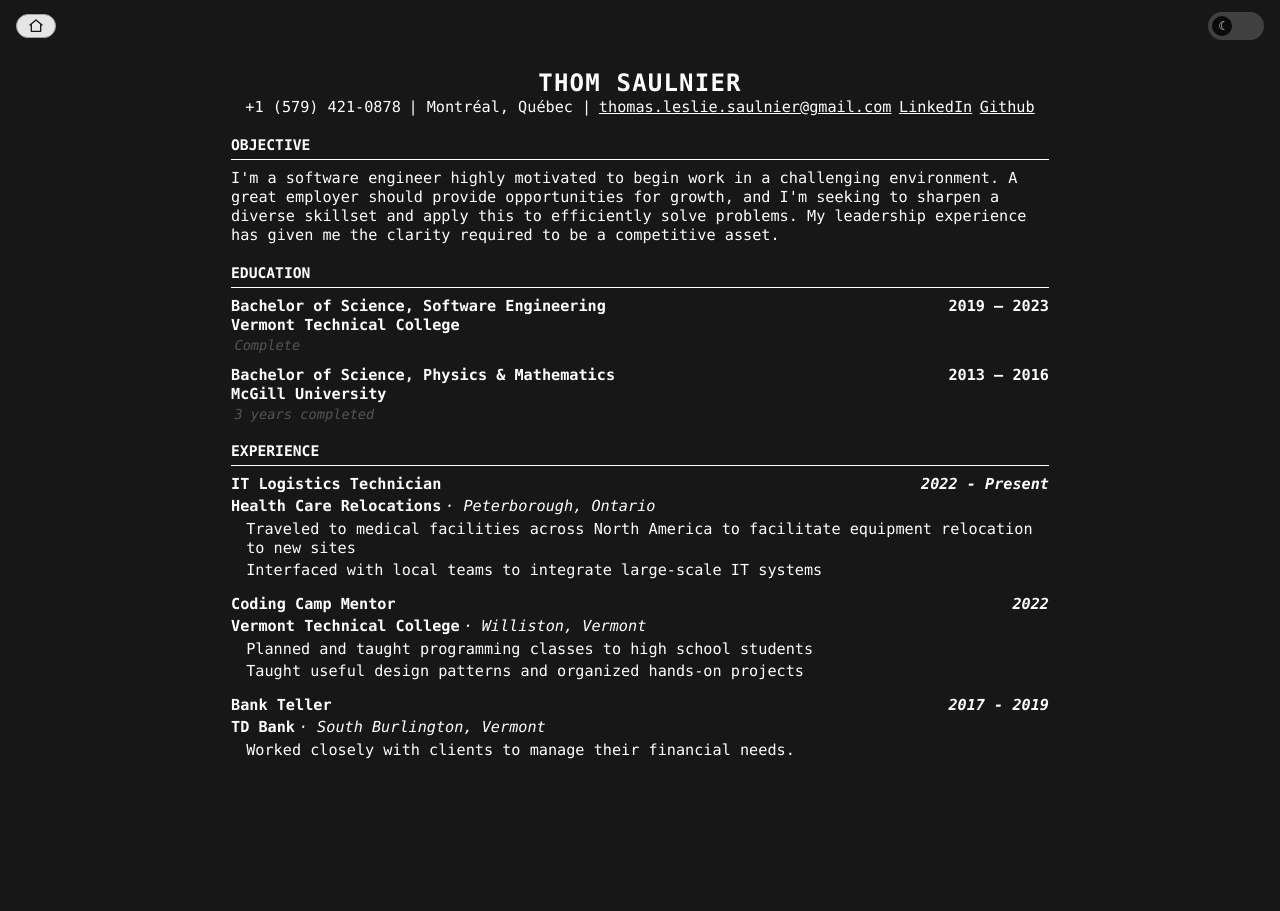
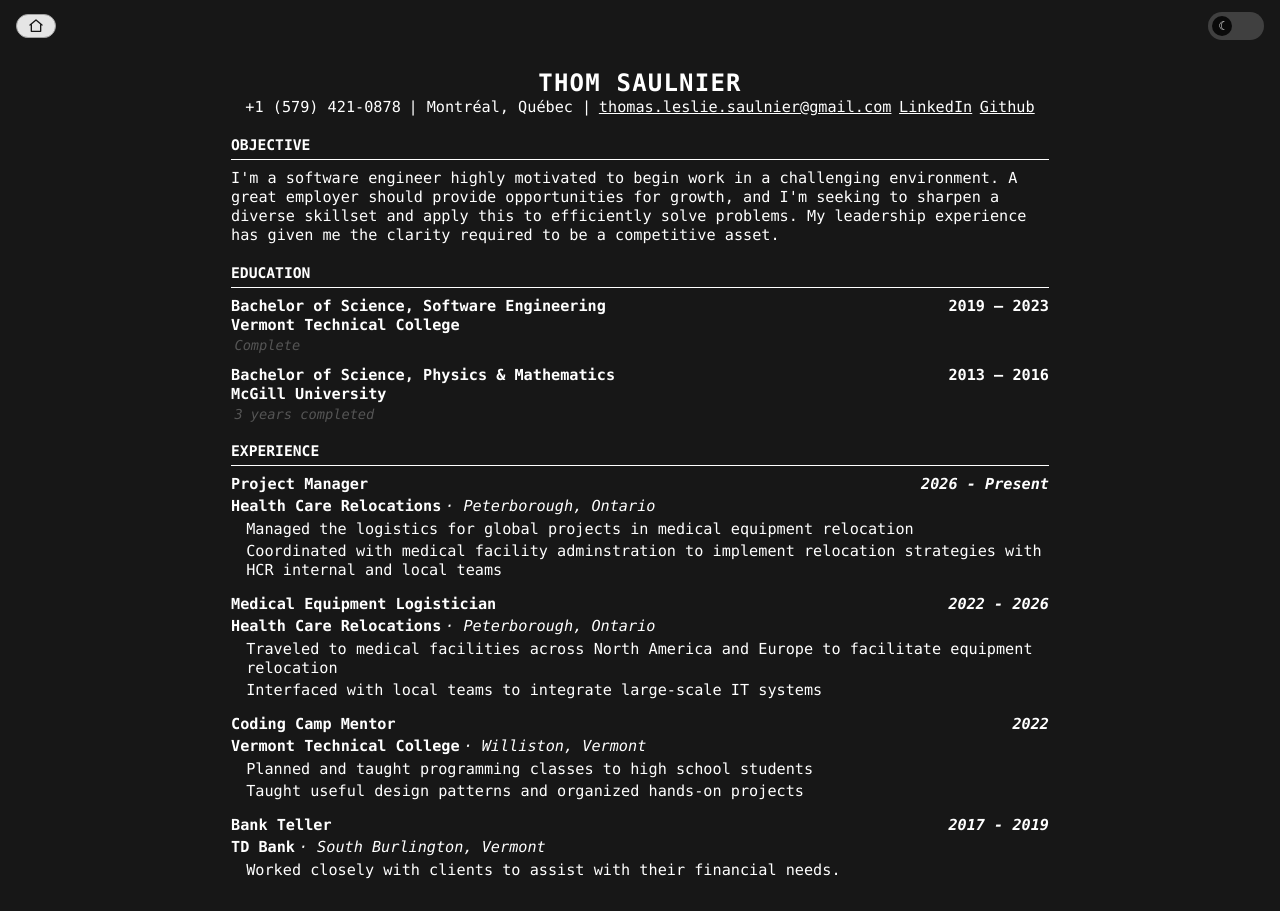
Before and after one commit to tsaulnier/software-portfolio, a Next.js app: page /resume in a window 1280 px wide. Before the commit the page ends 800 px from the top, so only its background shows below. Built offline with nearby package versions, Linux system fonts and the light colour scheme.

Commit message:
temporary dialog box background workaround

```diff
--- a/app/globals.css
+++ b/app/globals.css
@@ -44,3 +44,19 @@ html:not(.dark) {
     transition: none !important;
   }
 }
+
+:root {
+  --ui-bg: 255 250 240;
+  --ui-surface: 255 250 240;
+  --ui-text: 10 10 10;
+  --ui-muted: 115 115 115;
+  --ui-border: 220 220 220;
+}
+
+.dark {
+  --ui-bg: 23 23 23;
+  --ui-surface: 39 39 42;
+  --ui-text: 250 250 250;
+  --ui-muted: 161 161 170;
+  --ui-border: 63 63 70;
+}
--- a/app/projects/ProjectDialog.tsx
+++ b/app/projects/ProjectDialog.tsx
@@ -5,36 +5,63 @@ type ProjectDialogProps = {
   onClose: () => void;
 };
 
-export function ProjectDialog({ project, onClose }: ProjectDialogProps) {
+export function ProjectDialog({
+  project,
+  onClose,
+}: ProjectDialogProps) {
   return (
-    <div className="fixed inset-0 z-50 flex items-center justify-center">
-      {/* backdrop */}
+    <div className="fixed inset-0 z-50 flex items-center justify-center px-4">
+      {/* overlay */}
       <div
-        className="absolute inset-0 bg-black/40 backdrop-blur-sm"
+        className="absolute inset-0 bg-black/50 backdrop-blur-sm"
         onClick={onClose}
       />
 
-      {/* dialog */}
-      <div className="relative z-10 max-w-lg w-full bg-background border p-6 rounded-lg">
-        <h2 className="text-lg font-semibold">{project.title}</h2>
-        <p className="mt-2 text-sm opacity-80">
+      {/* surface */}
+      <div style={{ backgroundColor: "rgb(var(--ui-surface))" }}
+        className="
+          relative z-10 w-full max-w-xl
+          rounded-2xl border border-ui-border
+          bg-ui-surface text-ui-text
+          p-7 shadow-xl
+        "
+      >
+        {/* title */}
+        <h2 className="text-xl font-semibold tracking-tight">
+          {project.title}
+        </h2>
+
+        {/* description */}
+        <p className="mt-3 text-sm leading-6 text-ui-muted">
           {project.description}
         </p>
 
-        {/* full tag list */}
-        <div className="flex flex-wrap gap-2 mt-4 text-xs">
-          {project.tags.map(tag => (
-            <span key={tag} className="border px-2 py-0.5">
+        {/* tags */}
+        <div className="mt-5 flex flex-wrap gap-2 text-xs">
+          {project.tags.map((tag) => (
+            <span
+              key={tag}
+              className="
+                rounded-md border border-ui-border
+                px-2 py-0.5
+                text-ui-muted
+              "
+            >
               {tag}
             </span>
           ))}
         </div>
 
         {/* actions */}
-        <div className="mt-6 flex justify-end gap-2">
+        <div className="mt-7 flex justify-end gap-2">
           <button
             onClick={onClose}
-            className="border px-3 py-1 text-sm"
+            className="
+              rounded-md border border-ui-border
+              px-3 py-1 text-sm
+              hover:bg-ui-border/20
+              transition-colors
+            "
           >
             Close
           </button>
--- a/app/resume/content/resume.json
+++ b/app/resume/content/resume.json
@@ -48,12 +48,22 @@
       "type": "experience",
       "items": [
         {
-          "role": "IT Logistics Technician",
-          "dates": "2022 - Present",
+          "role": "Project Manager",
+          "dates": "2026 - Present",
           "company": "Health Care Relocations",
           "location": "Peterborough, Ontario",
           "bullets": [
-            "Traveled to medical facilities across North America to facilitate equipment relocation to new sites",
+            "Managed the logistics for global projects in medical equipment relocation",
+            "Coordinated with medical facility adminstration to implement relocation strategies with HCR internal and local teams"
+          ]
+        },
+        {
+          "role": "Medical Equipment Logistician",
+          "dates": "2022 - 2026",
+          "company": "Health Care Relocations",
+          "location": "Peterborough, Ontario",
+          "bullets": [
+            "Traveled to medical facilities across North America and Europe to facilitate equipment relocation",
             "Interfaced with local teams to integrate large-scale IT systems"
           ]
         },
@@ -73,7 +83,7 @@
           "company": "TD Bank",
           "location": "South Burlington, Vermont",
           "bullets": [
-            "Worked closely with clients to manage their financial needs."
+            "Worked closely with clients to assist with their financial needs."
           ]
         }
       ]
--- a/tailwind.config.ts
+++ b/tailwind.config.ts
@@ -1,19 +1,31 @@
-import type { Config } from 'tailwindcss'
+import type { Config } from "tailwindcss";
 
 const config: Config = {
   darkMode: "class",
   content: [
-    './app/**/*.{ts,tsx}',
-    './pages/**/*.{ts,tsx}',
-    './components/**/*.{ts,tsx}',
+    "./app/**/*.{ts,tsx}",
+    "./pages/**/*.{ts,tsx}",
+    "./components/**/*.{ts,tsx}",
   ],
   theme: {
     extend: {
       fontFamily: {
-        mono: ['var(--font-ibm)', 'monospace'],
+        mono: ["var(--font-ibm)", "monospace"],
+      },
+
+      colors: {
+        ui: {
+          bg: "rgb(var(--ui-bg) / <alpha-value>)",
+          surface: "rgb(var(--ui-surface) / <alpha-value>)",
+          text: "rgb(var(--ui-text) / <alpha-value>)",
+          muted: "rgb(var(--ui-muted) / <alpha-value>)",
+          border: "rgb(var(--ui-border) / <alpha-value>)",
+        },
       },
     },
   },
+
   plugins: [],
-}
-export default config
+};
+
+export default config;
```
